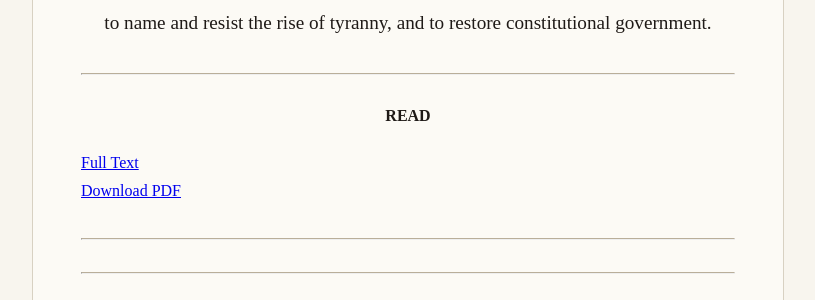
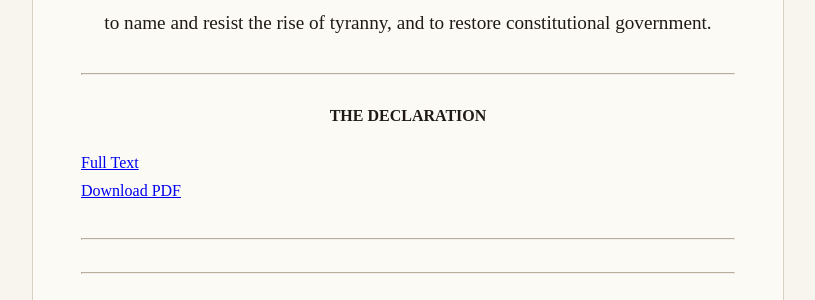
Before and after one commit to thefreestates/declaration-of-the-free-states, a Jekyll site: the page built from index.md, in a window 1280 px wide. Shown: the part 275-575 px from the top of the page, without its empty margins (232-1047 px from the left). Built offline with Jekyll 4.4.1, drawn with Linux system fonts in a browser that asks for light colours.

Commit message:
Update index.md

```diff
--- a/index.md
+++ b/index.md
@@ -21,7 +21,7 @@ The Declaration of the Free States sets forth the causes which compel a Free Peo
 
 <hr class="rule">
 
-<h2>Read</h2>
+<h2>The Declaration</h2>
 
 <p>
 <a href="{{ '/declaration.html' | relative_url }}">Full Text</a><br>
```
